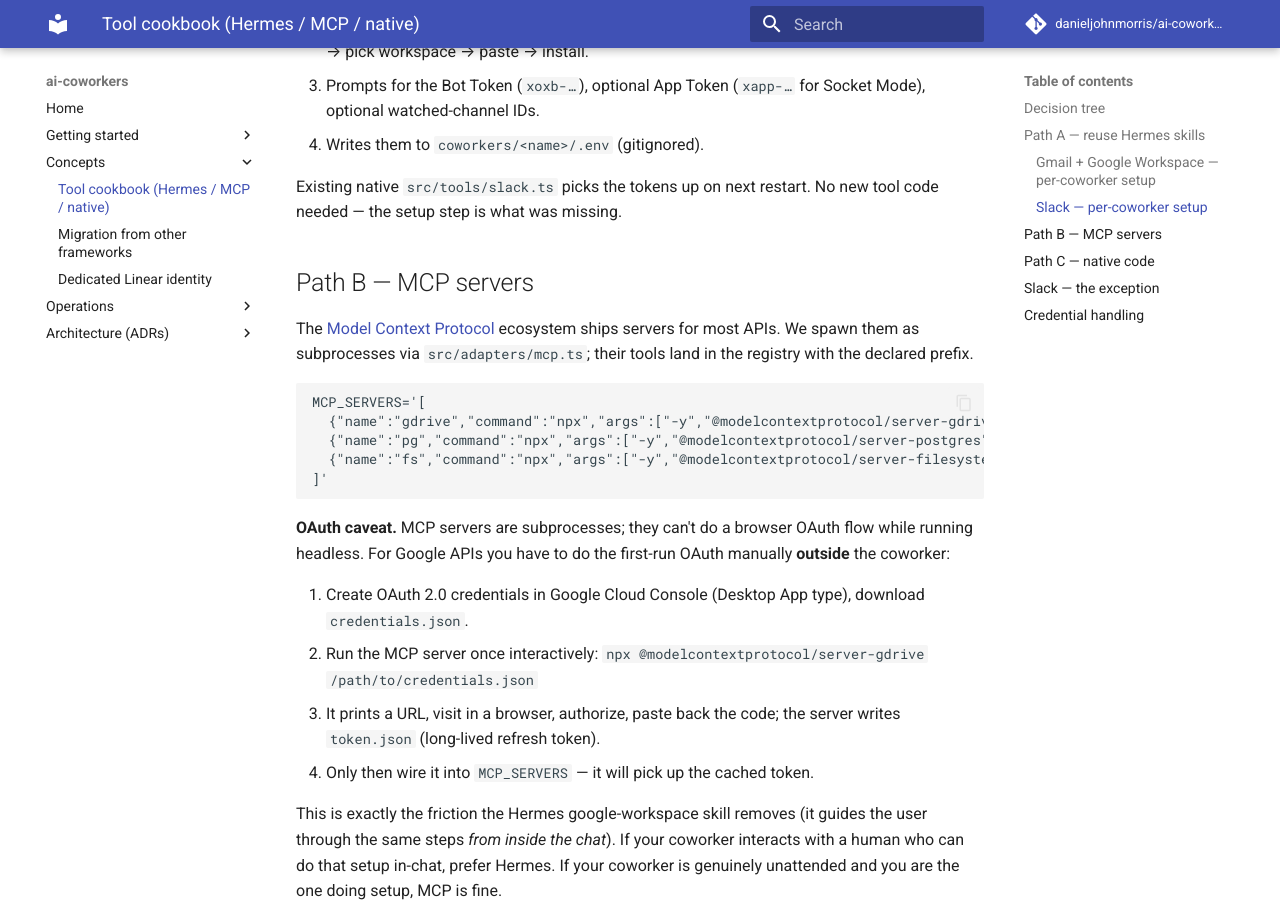
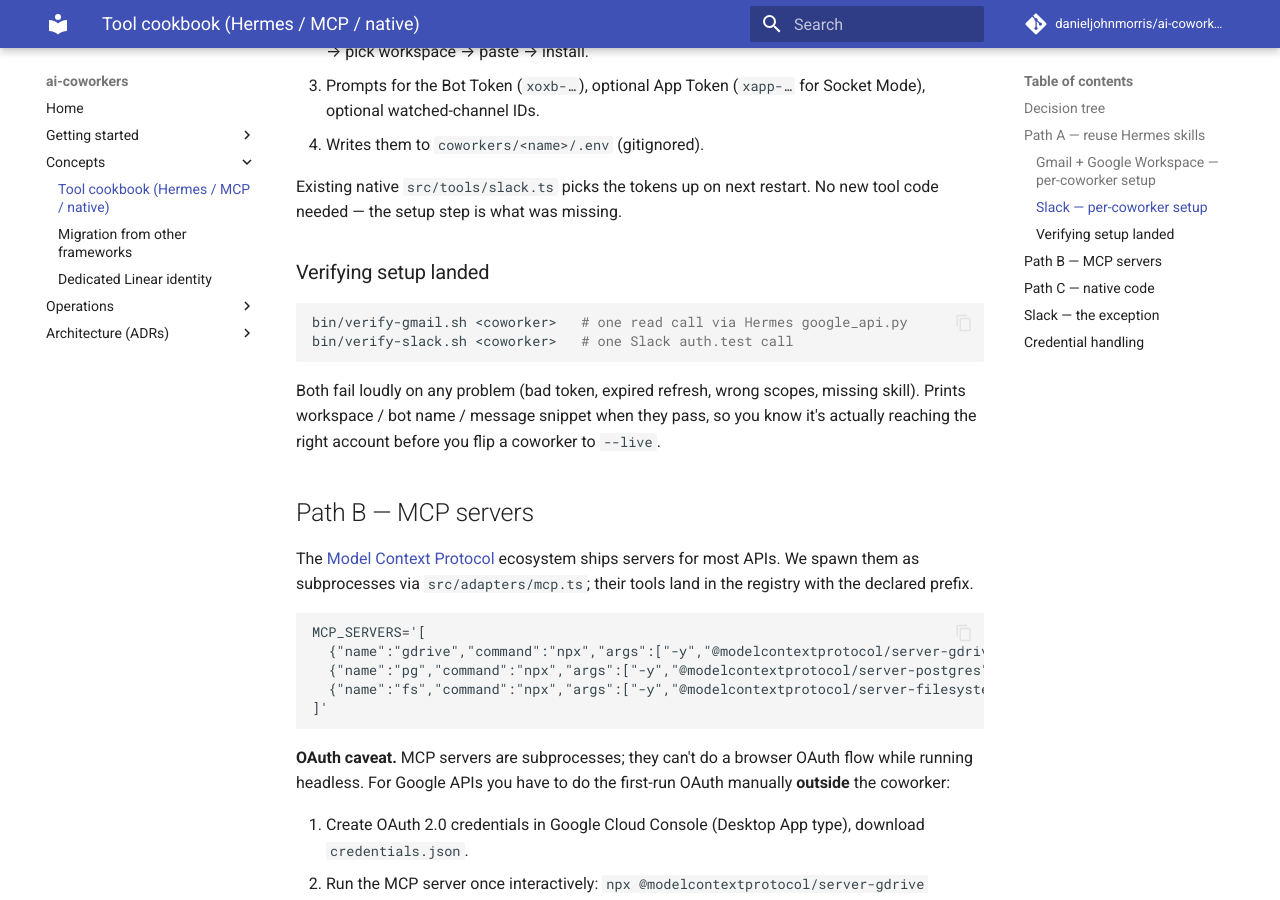
Before and after one commit to danieljohnmorris/ai-coworkers, an MkDocs documentation site: the page built from docs/tool-cookbook.md, in a window 1280 px wide and 900 px high, scrolled down 2696 px. Built offline with MkDocs 1.6.1 and Material for MkDocs 9.7.7, drawn with Linux system fonts in a browser that asks for light colours; comment, search, counter and statistics services are not loaded.

Commit message:
feat(setup): verify-gmail.sh + verify-slack.sh + auto install-deps for gmail setup
Closes the last two gaps in the Gmail/Slack per-coworker onboarding:

## bin/verify-gmail.sh <coworker>
Real read call via Hermes google_api.py (in:inbox --max 1). Prints a
snippet on success; fails loud on any of: skill missing, token missing,
setup.py --check red, or Gmail read call itself failing. Runs in ~1s.

## bin/verify-slack.sh <coworker>
Reads SLACK_BOT_TOKEN out of coworkers/<name>/.env (last-wins) and
calls slack.com/api/auth.test. Prints workspace + bot user + bot id on
success. Fails loud with the Slack error code on failure. No new deps
beyond curl + jq.

## setup-gmail.sh gains a Step 0/3
Runs 'setup.py --install-deps' before anything else. Idempotent — no-op
when packages already present. Prevents the confusing 'ModuleNotFoundError:
google.oauth2' traceback that would otherwise surface at --check time.

## Docs
- README: adapter table gets Gmail + Slack rows referencing the setup
  scripts, plus a 'Verify setup landed' code block.
- docs/tool-cookbook.md: 'Verifying setup landed' section explaining
  what each verify script does + when to run it (before --live).

498/498 tests unchanged (verify scripts are shell, not unit-tested).

````diff
--- a/docs/tool-cookbook.md
+++ b/docs/tool-cookbook.md
@@ -123,6 +123,18 @@
 restart. No new tool code needed — the setup step is what was
 missing.
 
+### Verifying setup landed
+
+```bash
+bin/verify-gmail.sh <coworker>   # one read call via Hermes google_api.py
+bin/verify-slack.sh <coworker>   # one Slack auth.test call
+```
+
+Both fail loudly on any problem (bad token, expired refresh, wrong
+scopes, missing skill). Prints workspace / bot name / message snippet
+when they pass, so you know it's actually reaching the right account
+before you flip a coworker to `--live`.
+
 ## Path B — MCP servers
 
 The [Model Context Protocol](https://modelcontextprotocol.io) ecosystem
````
Also changed, not shown: README.md (+8 -0 lines), 3 other files.
